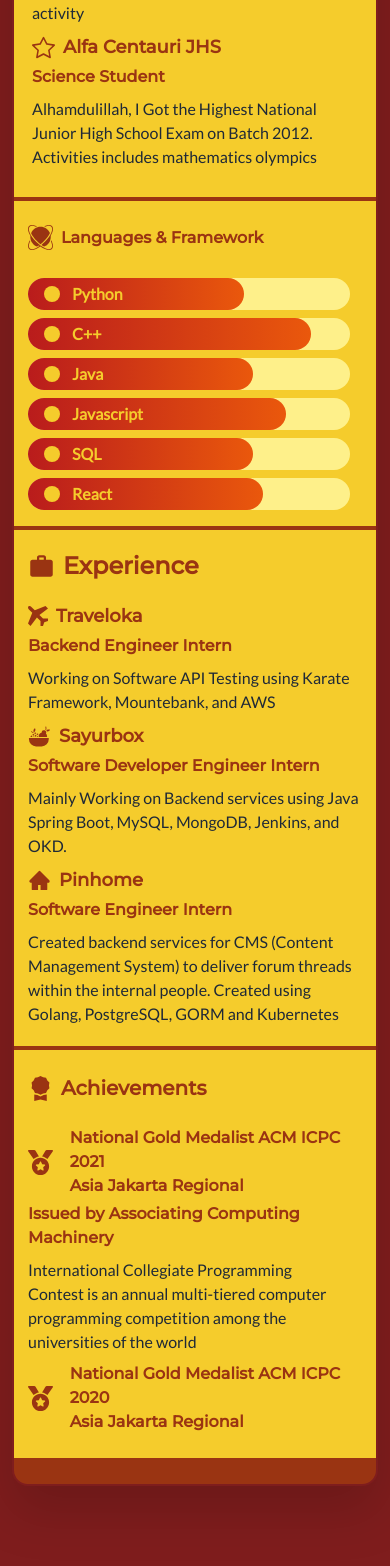
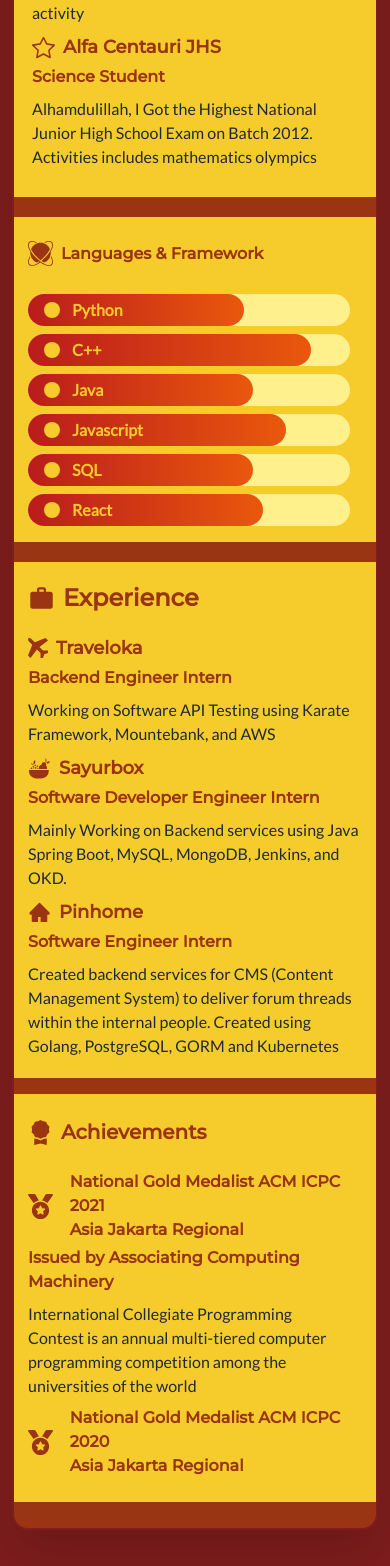
Before and after one commit to muhammadhasan01/portofolio, a Next.js app: page /resume in a window 390 px wide. Shown: the part 1192-2758 px from the top of the page. Before the commit the page ends 2714 px from the top, so only its background shows below. Built offline with nearby package versions, Linux system fonts and the light colour scheme.

Commit message:
feat: fix resume on dark mode mobile devices

```diff
--- a/pages/resume.tsx
+++ b/pages/resume.tsx
@@ -29,7 +29,8 @@
       <div className='grid lg:gap-6 lg:grid-cols-2'>
         <div>
           <motion.div variants={fadeInUp} initial='initial' animate='animate'
-                      className='bg-cnc-yellow dark:bg-dark-500 -mx-1 p-5 lg:mx-0 lg:py-3 lg:px-4 border-2 border-orange-800 dark:border-cnc-yellow
+                      className='bg-cnc-yellow dark:bg-dark-500 -mx-1 p-5 lg:mx-0 lg:py-3 dark:border-y-0 dark:lg:border-y-2
+                      lg:px-4 border-2 border-orange-800 dark:border-cnc-yellow
                       lg:rounded-2xl text-orange-800 dark:text-cnc-yellow'
           >
             <div className='py-2 text-2xl font-bold flex justify-left items-center'>
@@ -42,7 +43,8 @@
               ))}
             </div>
           </motion.div>
-          <div className='lg:rounded-2xl border-orange-800 dark:border-cnc-yellow bg-cnc-yellow dark:bg-dark-500 border-2 -mx-1 lg:mx-0
+          <div className='lg:rounded-2xl border-orange-800 dark:border-y-0 dark:lg:border-y-2
+            dark:border-cnc-yellow bg-cnc-yellow dark:bg-dark-500 border-2 -mx-1 lg:mx-0 mt-4
             pb-3 pt-1 text-orange-800 dark:text-cnc-yellow py-3 px-4 lg:my-4'
           >
             <div className='my-5 text-medium lg:text-2xl font-bold font-montserrat flex justify-left items-center'>
@@ -60,7 +62,8 @@
         </div>
         <div>
           <motion.div variants={fadeInUp} initial='initial' animate='animate'
-                      className='bg-cnc-yellow dark:bg-dark-500 py-3 px-4 border-2 border-orange-800 dark:border-cnc-yellow -mx-1 lg:mx-0
+                      className='bg-cnc-yellow dark:bg-dark-500 py-3 px-4 border-2 dark:border-y-0 dark:lg:border-y-2
+                      mt-4 lg:mt-0 border-orange-800 dark:border-cnc-yellow -mx-1 lg:mx-0
                       lg:rounded-2xl text-orange-800 dark:text-cnc-yellow mb-3 lg:my-1'
           >
             <div className='py-2 text-2xl font-bold flex justify-left items-center'>
@@ -73,7 +76,8 @@
               ))}
             </div>
           </motion.div>
-          <div className='lg:rounded-2xl border-orange-800 dark:border-cnc-yellow bg-cnc-yellow dark:bg-dark-500 border-2 -mx-1 mb-6 lg:mx-0 -mt-3
+          <div className='lg:rounded-2xl border-orange-800 dark:border-cnc-yellow dark:border-y-0 dark:lg:border-y-2
+            bg-cnc-yellow dark:bg-dark-500 border-2 -mx-1 mb-6 lg:mx-0
             pb-3 pt-1 py-3 px-4 text-orange-800 dark:text-cnc-yellow lg:my-4'
           >
             <div className='my-5 text-xl lg:text-2xl font-bold font-montserrat flex justify-left items-center'>
```
